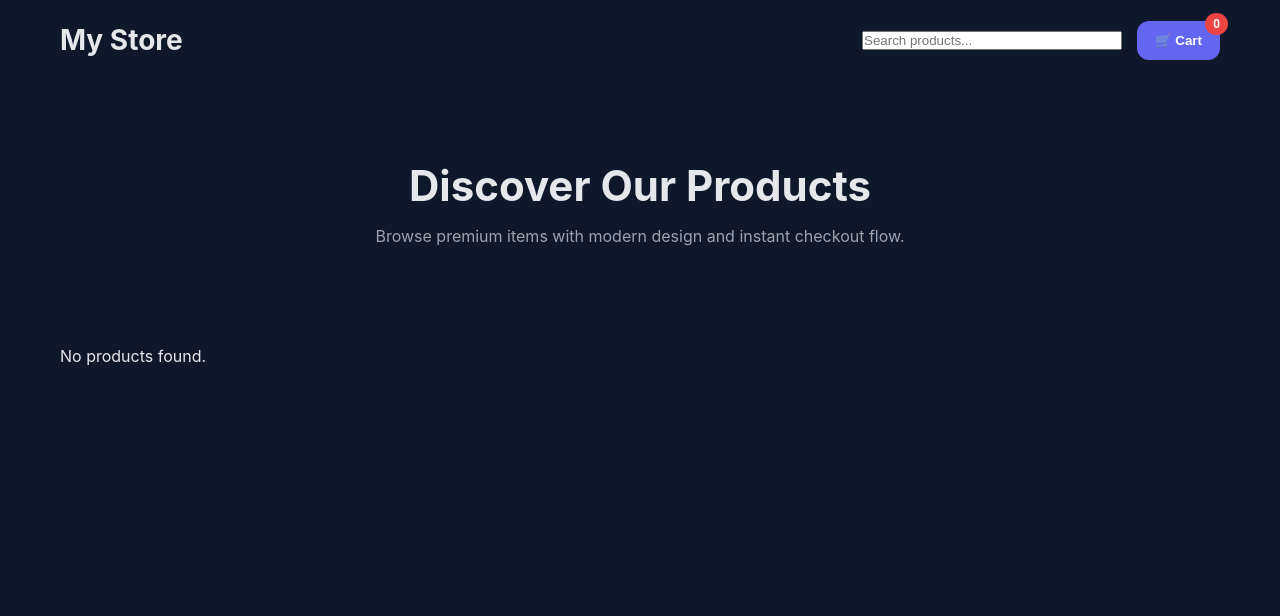
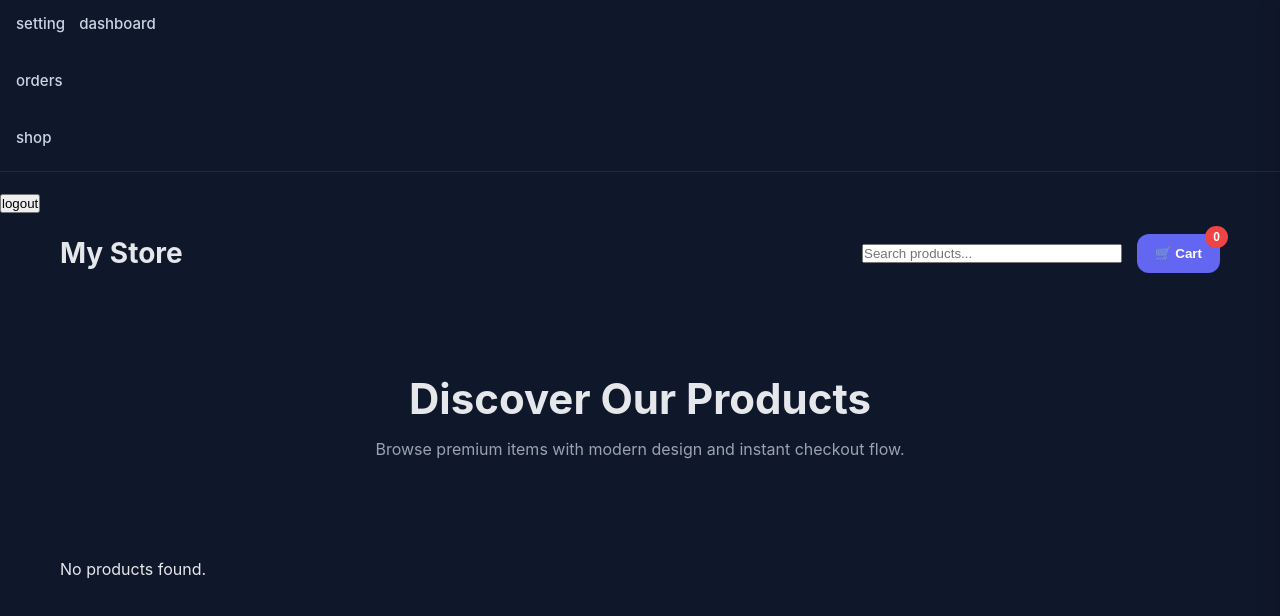
Before and after one commit to luckyimt/Sanaki-store, a plain HTML site: page index.html in a window 1280 px wide. Drawn offline with Linux system fonts and the light colour scheme.

Commit message:
Update index.html

```diff
--- a/index.html
+++ b/index.html
@@ -8,6 +8,33 @@
   <link rel="stylesheet" href="style.css">
 </head>
 <body>
+
+    <nav class="admin-sidebar">
+    <ul class="sidebar-menu">
+      <li>
+        <a href="setting.html" class="sidebar-link active"><span>setting</span>
+<span>dashboard</span>
+        </a>
+      </li>
+
+      <li>
+        <a href="orders.html" class="sidebar-link"><span>orders</span>
+        </a>
+      </li>
+      <li>
+        <a href="shop.html" class="sidebar-link"><span>shop</span>
+        </a>
+      </li>
+    </ul>
+  </div>
+
+  <div class="sidebar-bottom">
+    <button class="logout-btn" onclick="logoutAdmin()">
+      <span>logout</span>
+    </button>
+  </div>
+
+</nav>
 
   <!-- HEADER -->
   <header class="shop-header">
```
